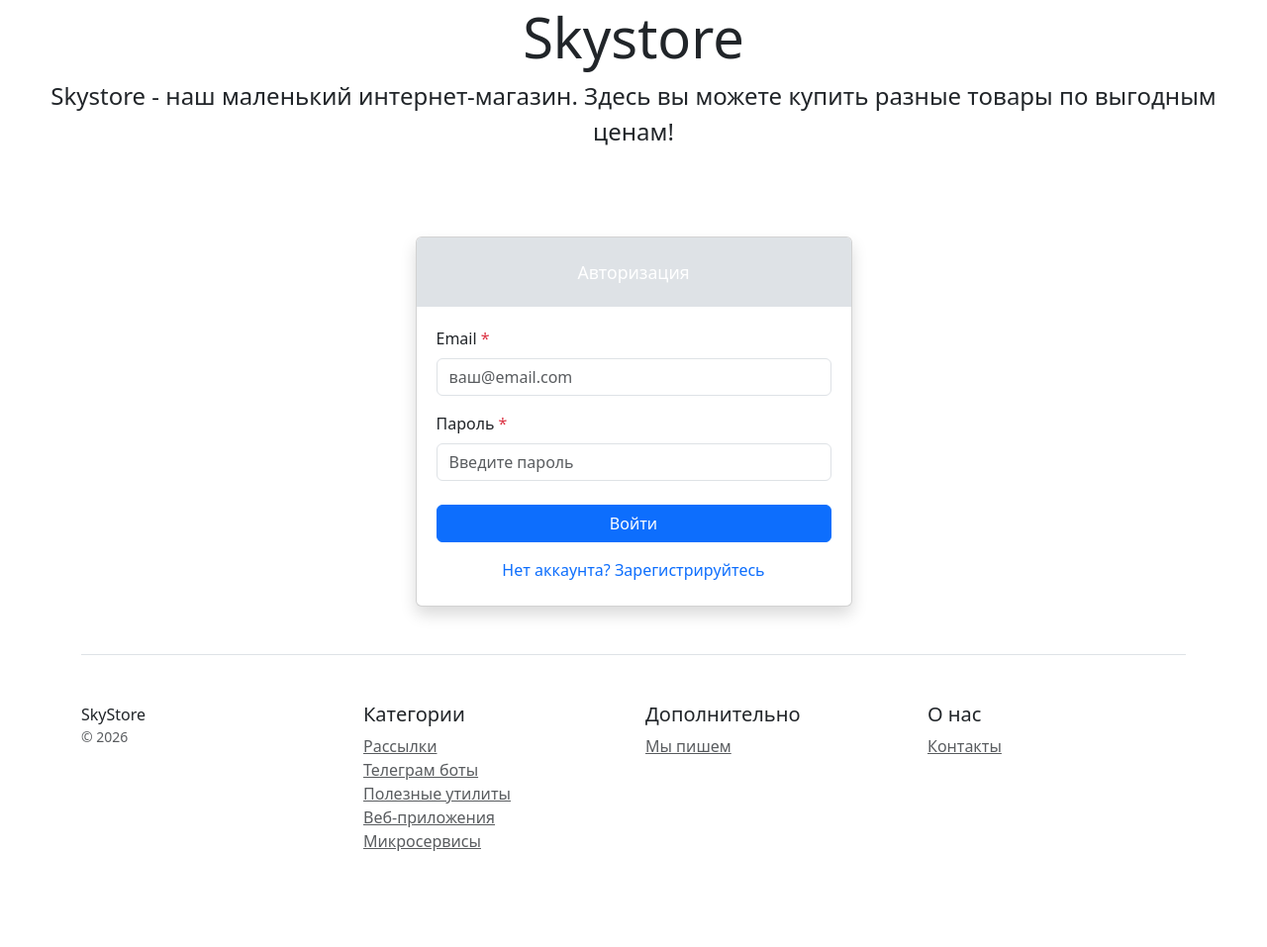
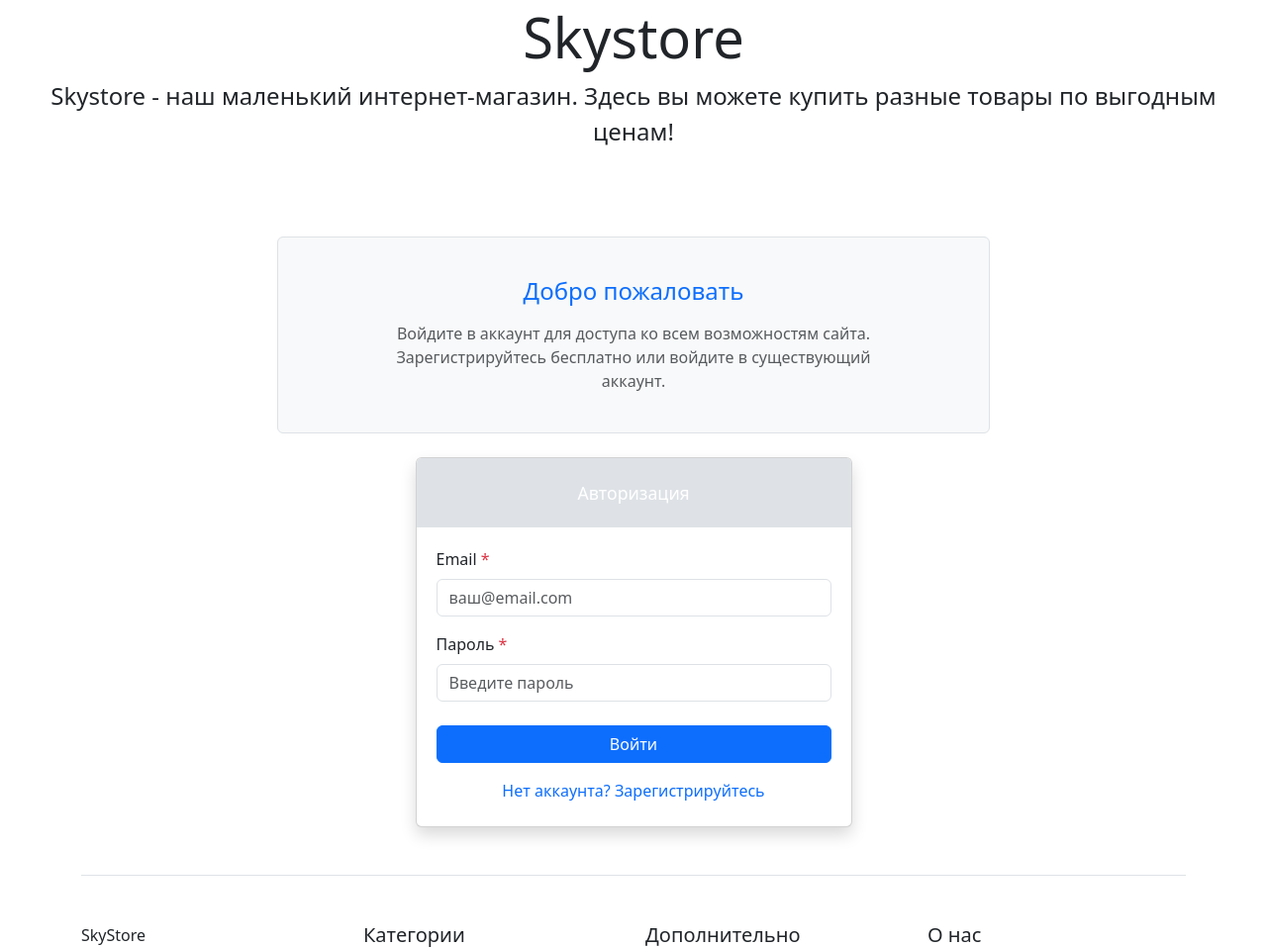
Before and after one commit to VikaDavlyatshina/web_online_store, a Django app: page /users/login/ in a window 1280 px wide. Shown: the part 135-1092 px from the top of the page at 99% size. Before the commit the page ends 995 px from the top, so only its background shows below. Run offline with Django 5.2, Linux system fonts and the light colour scheme; some libraries are stand-ins or nearby versions.

Commit message:
Исправления страницы входа

```diff
--- a/users/templates/users/login.html
+++ b/users/templates/users/login.html
@@ -2,6 +2,38 @@
 
 {% block content %}
 <div class="container mt-5">
+
+    <!-- ИНФОРМАЦИОННЫЙ БЛОК -->
+    {% if 'next' in request.GET or not request.user.is_authenticated %}
+    <div class="row justify-content-center mb-4">
+        <div class="col-lg-8">
+            <div class="text-center py-4 border rounded bg-light">
+                <div class="mb-3">
+                    <i class="bi bi-person-lock text-primary" style="font-size: 2.5rem;"></i>
+                </div>
+
+                <h4 class="text-primary mb-3">
+                    {% if 'next' in request.GET %}
+                    Требуется авторизация
+                    {% else %}
+                    Добро пожаловать
+                    {% endif %}
+                </h4>
+
+                <p class="text-muted mb-3 mx-auto" style="max-width: 500px;">
+                    {% if 'next' in request.GET %}
+                    Для доступа к запрашиваемой странице требуется авторизация.
+                    {% else %}
+                    Войдите в аккаунт для доступа ко всем возможностям сайта.
+                    {% endif %}
+                    Зарегистрируйтесь бесплатно или войдите в существующий аккаунт.
+                </p>
+            </div>
+        </div>
+    </div>
+    {% endif %}
+
+    <!-- ФОРМА ВХОДА -->
     <div class="row justify-content-center">
         <div class="col-md-6 col-lg-5">
             <div class="card shadow">
@@ -10,55 +42,41 @@
                 </div>
 
                 <div class="card-body">
-                    <!-- Ошибки формы -->
                     {% if form.errors %}
-                        <div class="alert alert-danger">
-                            Неверный email или пароль. Попробуйте снова.
-                        </div>
+                    <div class="alert alert-danger">
+                        Неверный email или пароль. Попробуйте снова.
+                    </div>
                     {% endif %}
 
-                    <form method="post" novalidate>
+                    <form method="post" novalidate autocomplete="on">
                         {% csrf_token %}
 
                         <!-- Поле Email -->
                         <div class="mb-3">
-                            <label for="{{ form.username.id_for_label }}" class="form-label">
+                            <label for="email" class="form-label">
                                 Email <span class="text-danger">*</span>
                             </label>
                             <input type="email"
-                                   name="{{ form.username.name }}"
-                                   id="{{ form.username.id_for_label }}"
-                                   class="form-control {% if form.username.errors %}is-invalid{% endif %}"
+                                   name="username"
+                                   id="email"
+                                   class="form-control"
                                    placeholder="ваш@email.com"
-                                   value="{{ form.username.value|default:'' }}"
+                                   autocomplete="email"
                                    required>
-                            {% if form.username.errors %}
-                            <div class="invalid-feedback">
-                                {% for error in form.username.errors %}
-                                {{ error }}
-                                {% endfor %}
-                            </div>
-                            {% endif %}
                         </div>
 
                         <!-- Поле Пароль -->
                         <div class="mb-3">
-                            <label for="{{ form.password.id_for_label }}" class="form-label">
+                            <label for="password" class="form-label">
                                 Пароль <span class="text-danger">*</span>
                             </label>
                             <input type="password"
-                                   name="{{ form.password.name }}"
-                                   id="{{ form.password.id_for_label }}"
-                                   class="form-control {% if form.password.errors %}is-invalid{% endif %}"
+                                   name="password"
+                                   id="password"
+                                   class="form-control"
                                    placeholder="Введите пароль"
+                                   autocomplete="current-password"
                                    required>
-                            {% if form.password.errors %}
-                            <div class="invalid-feedback">
-                                {% for error in form.password.errors %}
-                                {{ error }}
-                                {% endfor %}
-                            </div>
-                            {% endif %}
                         </div>
 
                         <!-- Кнопка -->
@@ -81,5 +99,6 @@
             </div>
         </div>
     </div>
+
 </div>
 {% endblock %}
```
